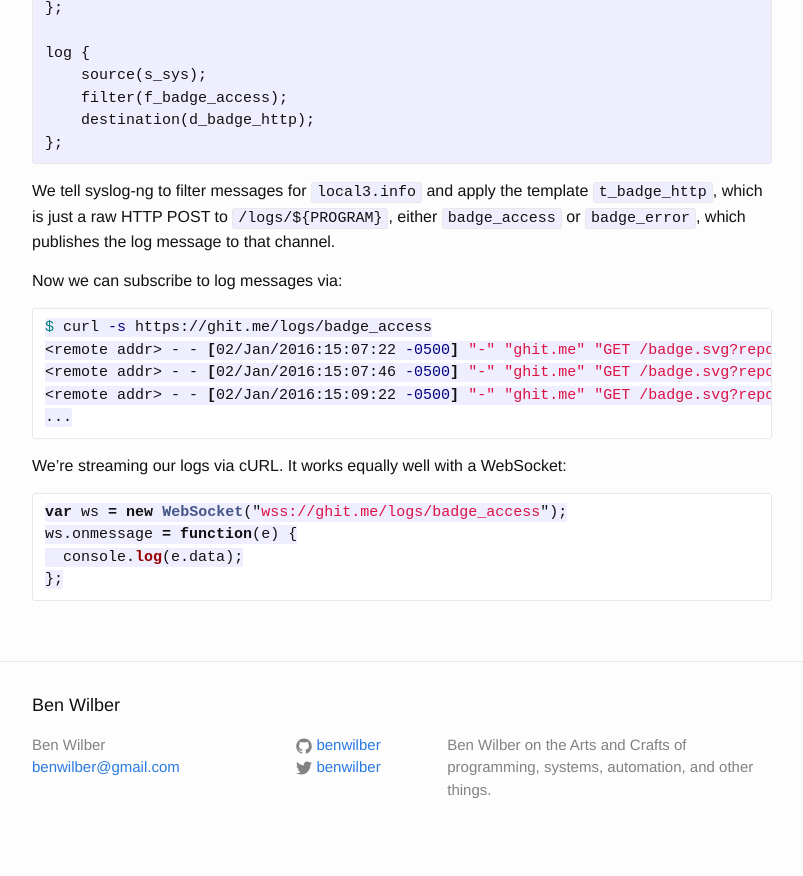
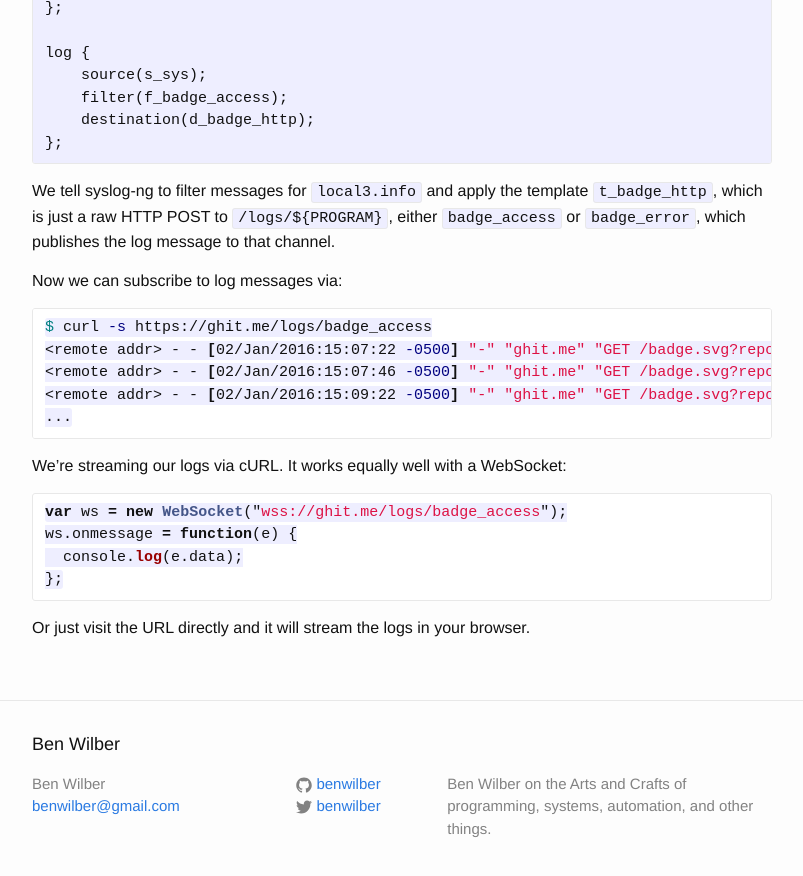
Before and after one commit to benwilber/benwilber.github.io, a Jekyll site: the page built from _posts/2015-12-31-streaming-logs-over-http-with-nginx.md, in a window 1280 px wide and 900 px high, scrolled down 2649 px. Shown: the top 876 px of the window, without its empty margins (238-1041 px from the left). Built offline with Jekyll 4.4.1, drawn with Linux system fonts in a browser that asks for light colours; comment, search, counter and statistics services are not loaded.

Commit message:
visit in browser

````diff
--- a/_posts/2015-12-31-streaming-logs-over-http-with-nginx.md
+++ b/_posts/2015-12-31-streaming-logs-over-http-with-nginx.md
@@ -141,3 +141,5 @@ ws.onmessage = function(e) {
   console.log(e.data);
 };
 ```
+
+Or just visit the URL directly and it will stream the logs in your browser.
````
